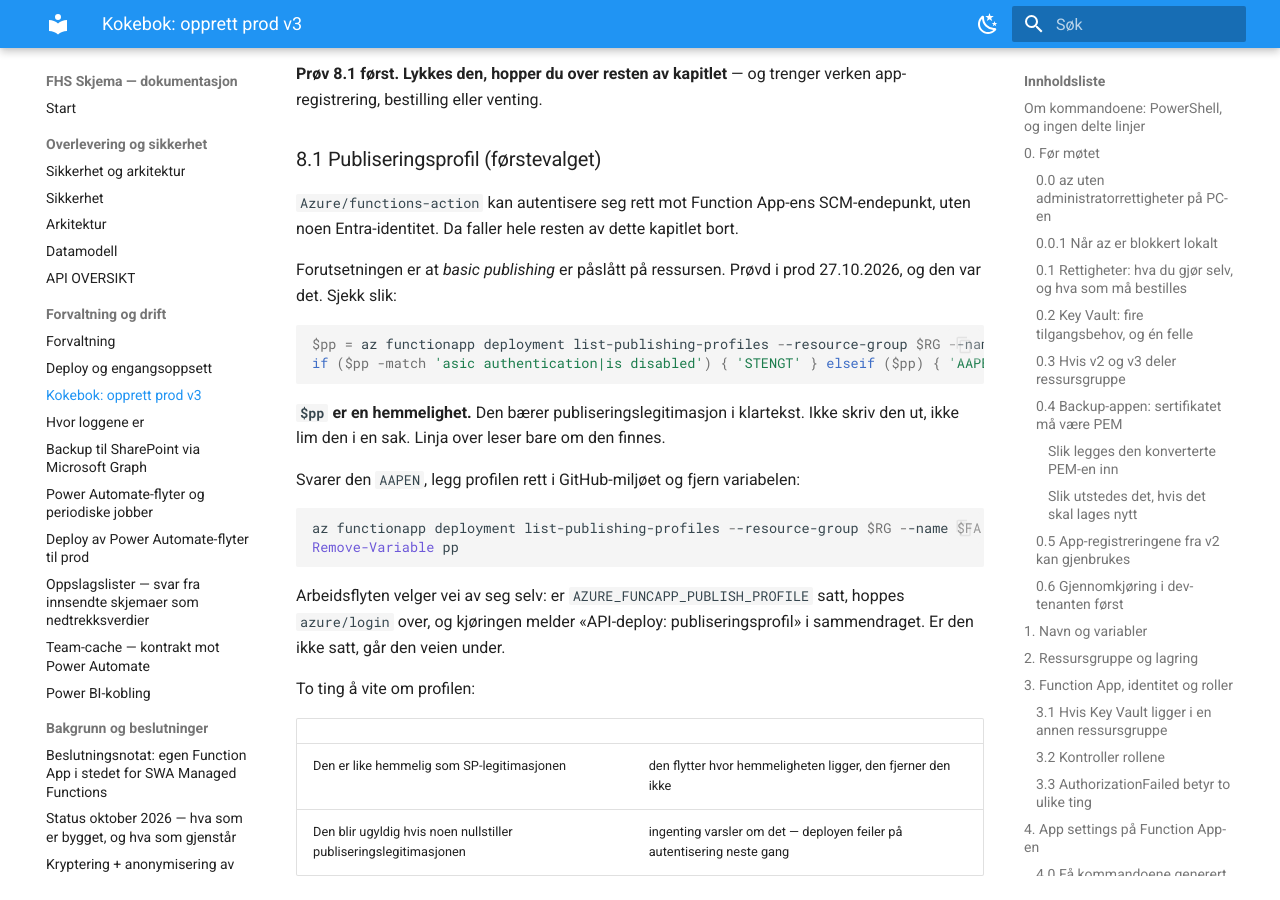
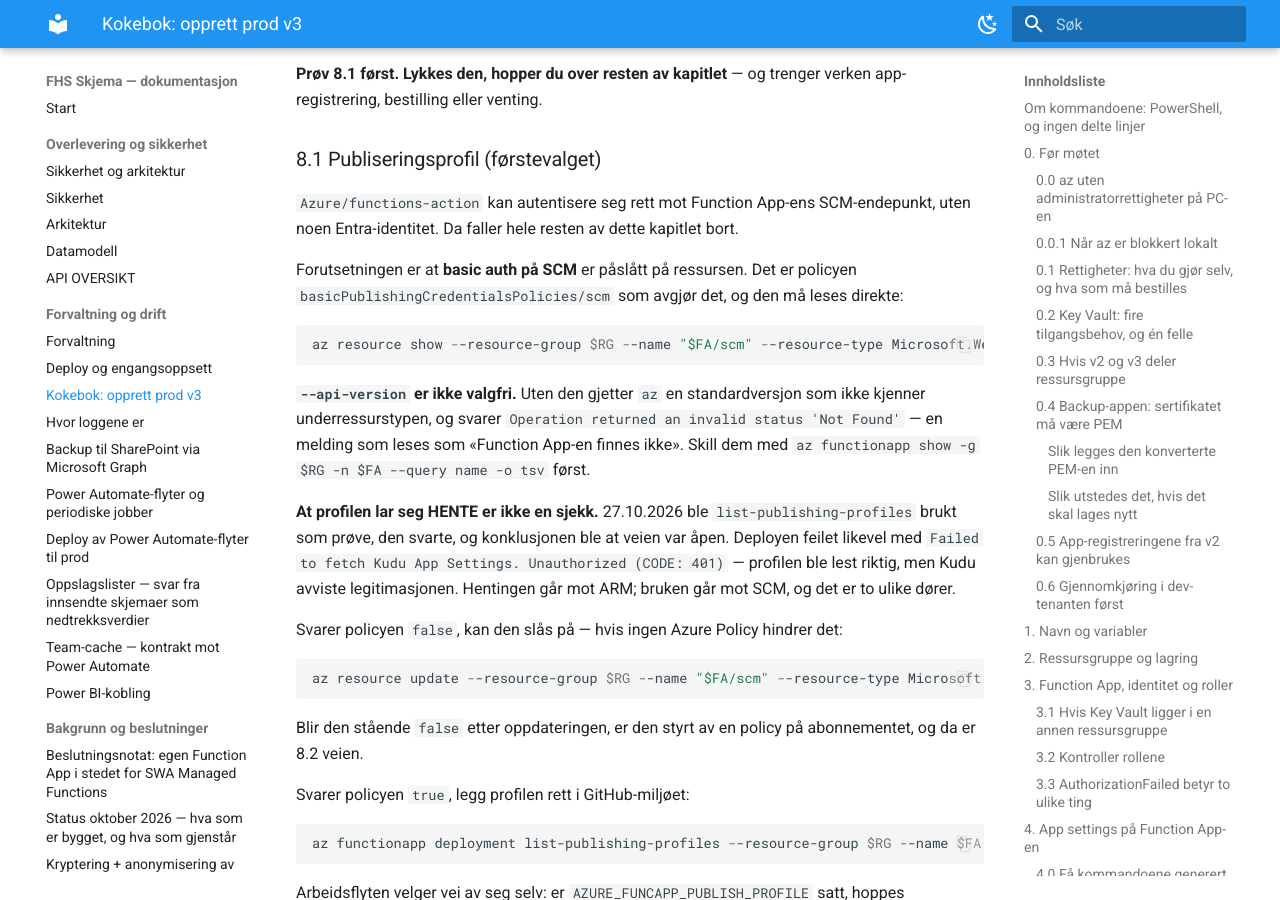
Before and after one commit to jachrist/skjema-swa, an MkDocs documentation site: the page built from docs/KOKEBOK-PROD-V3.md, in a window 1280 px wide and 900 px high, scrolled down 37420 px. Built offline with MkDocs 1.6.1 and Material for MkDocs 9.7.7, drawn with Linux system fonts in a browser that asks for light colours; some of the changed text lies outside the part shown.

Commit message:
Rett sjekken i 8.1: å hente profilen er ikke å prøve den
Deployen med publiseringsprofil feilet i prod 27.10.2026:

    Successfully parsed SCM credential from publish-profile format.
    Failed to fetch Kudu App Settings. Unauthorized (CODE: 401)

Profilen ble altså lest riktig. Det var SCM som avviste legitimasjonen.

Sjekken jeg la inn i 8.1 var utilstrekkelig, og den sto som «den avgjørende
prøven». `list-publishing-profiles` går mot ARM; bruken går mot SCM. At
profilen lar seg HENTE sier ingenting om at den blir tatt imot — to ulike
dører, og den ene var åpen.

8.1 ber nå om policyen selv:

    basicPublishingCredentialsPolicies/scm → properties.allow

med `--api-version` eksplisitt. Uten den gjetter az en versjon som ikke
kjenner underressurstypen og svarer «Not Found» — som leses som at Function
App-en ikke finnes. Begge betydningene står nå i felleregisteret, sammen med
401-en.

Kapitlet sier også hva man gjør når policyen er false: slå den på, og hvis den
blir stående false er den styrt av en Azure Policy på abonnementet — da er 8.2
veien.

Arbeidsflyten er uendret. Den gjorde det den skulle: hoppet over azure/login
og appsjekken, og lot handlingen bruke profilen. Begge veiene står, så et
miljø kan bytte ved å legge inn eller fjerne én hemmelighet.

Co-Authored-By: Claude Opus 5 <noreply@anthropic.com>
Claude-Session: https://claude.ai/code/session_016ebSuKji2st85HZS2wAHNH

````diff
--- a/docs/KOKEBOK-PROD-V3.md
+++ b/docs/KOKEBOK-PROD-V3.md
@@ -1676,22 +1676,39 @@ trenger verken app-registrering, bestilling eller venting.
 SCM-endepunkt, uten noen Entra-identitet. Da faller hele resten av dette
 kapitlet bort.
 
-Forutsetningen er at *basic publishing* er påslått på ressursen. Prøvd i prod
-27.10.2026, og den var det. Sjekk slik:
-
-```powershell
-$pp = az functionapp deployment list-publishing-profiles --resource-group $RG --name $FA --xml 2>&1
-if ($pp -match 'asic authentication|is disabled') { 'STENGT' } elseif ($pp) { 'AAPEN' } else { 'ukjent - les $pp' }
-```
-
-**`$pp` er en hemmelighet.** Den bærer publiseringslegitimasjon i klartekst.
-Ikke skriv den ut, ikke lim den i en sak. Linja over leser bare om den finnes.
-
-Svarer den `AAPEN`, legg profilen rett i GitHub-miljøet og fjern variabelen:
+Forutsetningen er at **basic auth på SCM** er påslått på ressursen. Det er
+policyen `basicPublishingCredentialsPolicies/scm` som avgjør det, og den må
+leses direkte:
+
+```powershell
+az resource show --resource-group $RG --name "$FA/scm" --resource-type Microsoft.Web/sites/basicPublishingCredentialsPolicies --api-version 2023-01-01 --query properties.allow
+```
+
+**`--api-version` er ikke valgfri.** Uten den gjetter `az` en standardversjon
+som ikke kjenner underressurstypen, og svarer `Operation returned an invalid
+status 'Not Found'` — en melding som leses som «Function App-en finnes ikke».
+Skill dem med `az functionapp show -g $RG -n $FA --query name -o tsv` først.
+
+**At profilen lar seg HENTE er ikke en sjekk.** 27.10.2026 ble
+`list-publishing-profiles` brukt som prøve, den svarte, og konklusjonen ble at
+veien var åpen. Deployen feilet likevel med `Failed to fetch Kudu App
+Settings. Unauthorized (CODE: 401)` — profilen ble lest riktig, men Kudu
+avviste legitimasjonen. Hentingen går mot ARM; bruken går mot SCM, og det er
+to ulike dører.
+
+Svarer policyen `false`, kan den slås på — hvis ingen Azure Policy hindrer det:
+
+```powershell
+az resource update --resource-group $RG --name "$FA/scm" --resource-type Microsoft.Web/sites/basicPublishingCredentialsPolicies --set properties.allow=true --api-version 2023-01-01
+```
+
+Blir den stående `false` etter oppdateringen, er den styrt av en policy på
+abonnementet, og da er 8.2 veien.
+
+Svarer policyen `true`, legg profilen rett i GitHub-miljøet:
 
 ```powershell
 az functionapp deployment list-publishing-profiles --resource-group $RG --name $FA --xml | gh secret set AZURE_FUNCAPP_PUBLISH_PROFILE --env prod
-Remove-Variable pp
 ```
 
 Arbeidsflyten velger vei av seg selv: er `AZURE_FUNCAPP_PUBLISH_PROFILE` satt,
@@ -2059,6 +2076,8 @@ v2 er borte.
 | `Resource <navn> of type Microsoft.Web/Sites doesn't exist` | **To ting:** feil navn, ELLER at deploy-objektet ikke ser ressursen. Workflowen lister nå det den ser, så de to kan skilles. Konvensjonen er `fa-skjema-3-<miljø>` — ikke visningsnavnet på SWA-en ved siden av | 8 |
 | `Deploy verifisert: prod kjører <sha>` etter en PILOT-deploy | Merkelappen sto fast på «prod» etter at de to workflowene ble slått sammen. Sjekken var riktig og traff pilot — det var navnet som løy. Verste sorten: et sammendrag ingen mistror, som sier at prod er oppdatert når prod ikke er rørt | `deploy-prod.yml` |
 | «SWA-token fra hemmeligheten» med ingenting etter | Linja skrev ut VALGET (`swa_token_secret`), og en kjøring uten eget valg bruker miljøets standard. Den svarte ikke på det eneste den finnes for: hvilken SWA ble truffet | `deploy-prod.yml` |
+| `Failed to fetch Kudu App Settings. Unauthorized (CODE: 401)` med publiseringsprofil | Profilen er LEST riktig — meldingen over sier «Successfully parsed SCM credential». Det er SCM som avviser den. Nesten alltid at basic auth på SCM er av. At profilen lot seg HENTE beviser ikke det motsatte: hentingen går mot ARM, bruken mot SCM | 8.1 |
+| `Operation returned an invalid status 'Not Found'` på `basicPublishingCredentialsPolicies` | **To ting:** Function App-en finnes ikke, ELLER `--api-version` mangler og `az` gjettet en versjon som ikke kjenner underressurstypen | 8.1 |
 | «Vi må bestille en app-registrering for å deploye API-et» | **Ikke nødvendigvis.** `Azure/functions-action` tar en publiseringsprofil og trenger da ingen Entra-identitet. Hele kapittel 8.2 — og ventetiden på `Application Administrator` — faller bort når basic publishing er påslått. Sjekk det FØR du bestiller | 8.1 |
 | `Unexpected input(s) 'deployment_environment'` | **Advarselen peker feil vei:** `@v1` løses til taggen, og dens `action.yml` erklærer bare 11 inputs. Men det er en docker-action — løperen eksporterer `with:`-nøklene som `INPUT_*` uansett, og beholderen leser den. Preview VIRKER. Konsekvensen er at en SKRIVEFEIL i navnet ville vært like stille | `deploy-prod.yml` |
 
````
